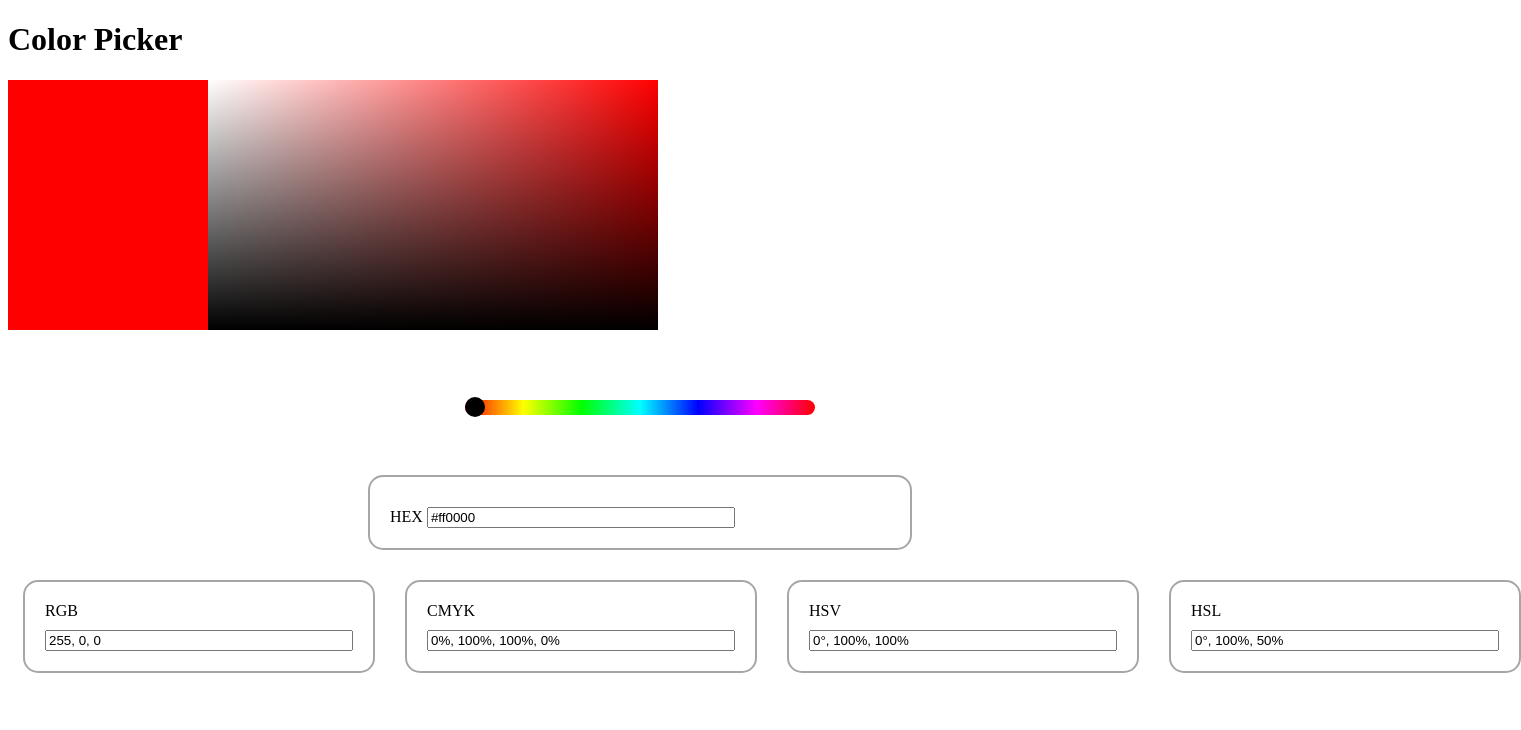
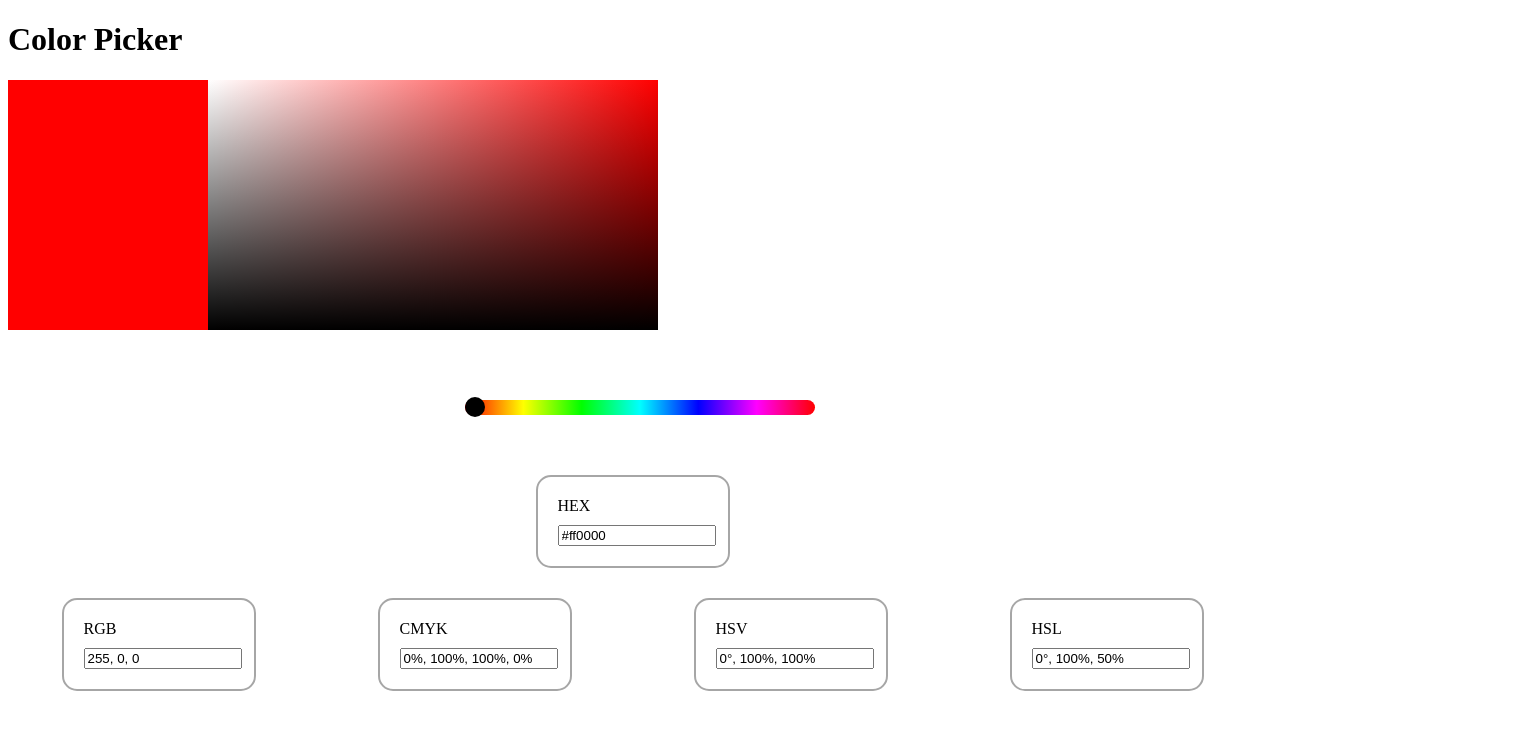
Before and after one commit to VarshiniAdurti28/ColorQuest, a SvelteKit app: page / in a window 1280 px wide. Shown: the top 730 px of the page, 1521 px wide, since content can reach past the window. Built offline with nearby package versions, Linux system fonts and the light colour scheme.

Commit message:
Minor Bugs Left

```diff
--- a/src/routes/+page.svelte
+++ b/src/routes/+page.svelte
@@ -3,6 +3,7 @@
   import chroma from 'chroma-js';
 
 
+  // initially set to red
   let selectedCol ="#ff0000";
   let box, sat, val ;
 
@@ -45,7 +46,7 @@
 
     selectedCol = chroma.hsv(deg,  sat/100, val/100).hex();
 
-    // console.log(deg, sat, val, selectedCol);
+
 
   }
 
@@ -100,8 +101,6 @@
   // HSL (Black led to NaN value for H: hence that has been taken careof)
   let hslColor = chroma(selectedCol).hsl();
   hslCol = `${Math.round(isNaN(hslColor[0]) ? 0 : deg)}°, ${Math.round(hslColor[1] * 100)}%, ${Math.round(hslColor[2] * 100)}%`;
-
-
 
   }
 
--- a/src/routes/style.css
+++ b/src/routes/style.css
@@ -20,11 +20,7 @@
  flex-direction: row;
   justify-content: space-around;
 
-
-
 }
-
-
 
 
 .hueCont{
@@ -39,6 +35,7 @@
   -webkit-appearance: none;
   height: 15px;
   width: 350px;
+  /* Colorful background for the hueSlider, just like the Google Color picker */
   background: linear-gradient(to right, hsl(0, 100%, 50%), hsl(60, 100%, 50%), hsl(120, 100%, 50%), hsl(180, 100%, 50%), hsl(240, 100%, 50%), hsl(300, 100%, 50%), hsl(360, 100%, 50%));
 }
 
@@ -88,14 +85,30 @@ height: 20px;
 
 .GradSelector{
 
-
-
   background: linear-gradient(to top, black, transparent),
               linear-gradient(to right, white, hsl(var(--grad-color), 100%, 50%));
 
+}
+
+
+.GradSelector:active{
+  cursor: pointer;
 }
 
 .HexCont{
   display: flex;
   justify-content: center;
 }
+
+
+@media (max-width: 1500px){
+
+  .eachInp{
+    width: 150px;
+    margin-left: 0px;
+  }
+
+  input{
+    width: 150px;
+  }
+}
```
